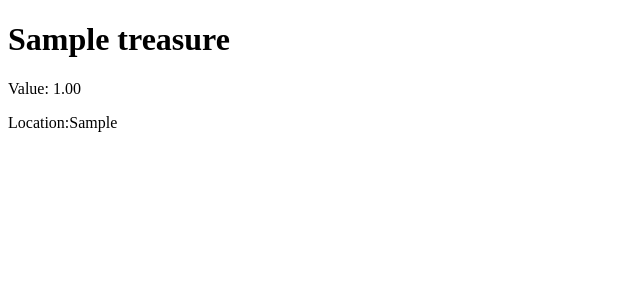
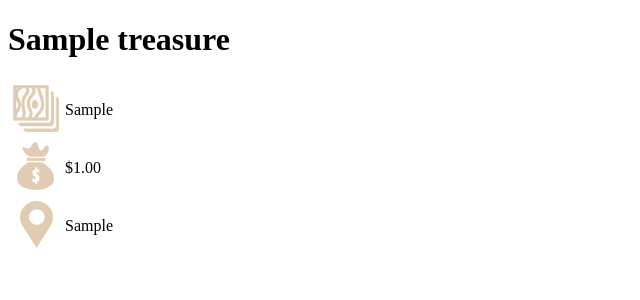
Before and after one commit to dhannanjai/CodeSchool-TreasureGram, a Django app: page /1/ in a window 1280 px wide. Shown: the top 300 px of the page, without its empty margins (0-640 px from the left). Run offline with Django 3.2, Linux system fonts and the light colour scheme; tables that the repository leaves empty hold one stand-in row (values such as "Sample post").

Commit message:
Added style to details view and made it linkable from the homep page.

```diff
--- a/Treasuregram/main_app/templates/details_view.html
+++ b/Treasuregram/main_app/templates/details_view.html
@@ -1,3 +1,4 @@
+{% load staticfiles %}
 <!DOCTYPE html>
 <html lang="en">
 
@@ -6,9 +7,32 @@
 </head>
 
 <body>
-    <h1>{{ treasure.name }}</h1>
-    <p>Value: {{ treasure.value }}</p>
-    <p>Location:{{ treasure.location }}</p>
+
+    <div class="panel-heading">
+        <h1 class="panel-title">{{ treasure.name }}</h1>
+    </div>
+    <div class="panel-body">
+        <table class="treasure-table">
+            <tr>
+                <th>
+                    <img src="{% static "images/material-icon.png" %}" alt="Material Icon">
+                </th>
+                <td>{{ treasure.material }}</td>
+            </tr>
+            <tr>
+                <th>
+                    <img src="{% static "images/value-icon.png" %}" alt="Value Icon">
+                </th>
+                <td>${{ treasure.value }}</td>
+            </tr>
+            <tr>
+                <th>
+                    <img src="{% static "images/location-icon.png" %}" alt="Location Icon">
+                </th>
+                <td>{{ treasure.location }}</td>
+            </tr>
+        </table>
+    </div>
 </body>
 
 </html>
--- a/Treasuregram/main_app/templates/homepage_view.html
+++ b/Treasuregram/main_app/templates/homepage_view.html
@@ -18,6 +18,7 @@
         <div class="row">
             {% for treasure in treasures %}
             <div class="col-md-4">
+                <a href="/{{treasure.id}}/">
                     <div class="treasure panel panel-default">
 
                         <div class="panel-heading">
@@ -25,6 +26,7 @@
                         </div>
 
                     </div>
+                </a>
             </div>
             {% endfor %}
         </div>
```
Lines whose indentation alone changed are shown as unchanged.
